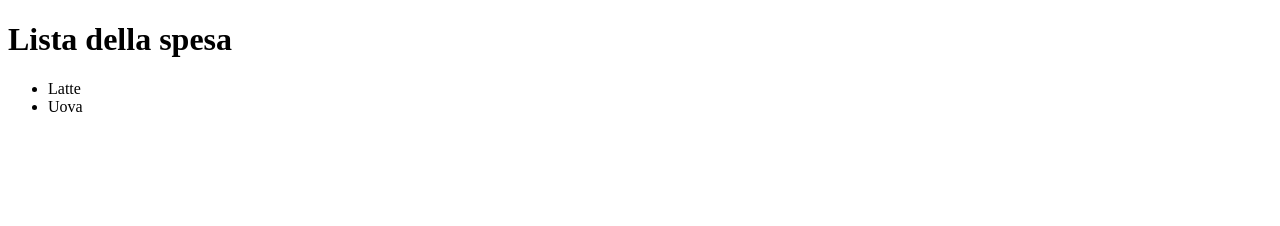
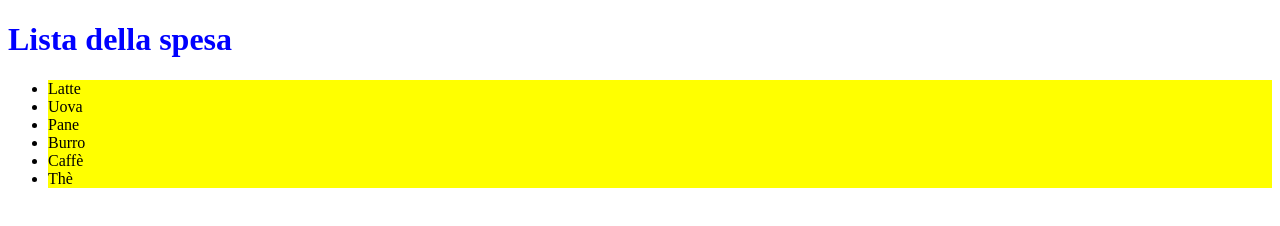
Before and after one commit to babyautic/GithEs, a plain HTML site: page index.html in a window 1280 px wide. Drawn offline with Linux system fonts and the light colour scheme.

Commit message:
Lista Modificata

```diff
--- /dev/null
+++ b/git.css
@@ -0,0 +1,7 @@
+h1 {
+    color: blue;
+}
+
+li {
+    background-color: yellow;
+}
--- a/index.html
+++ b/index.html
@@ -5,12 +5,17 @@
            <meta http-equiv="X-UA-Compatible" content="IE=edge">
            <meta name="viewport" content="width=device-width, initial-scale=1.0">
            <title>Document</title>
+           <link rel="stylesheet" href="git.css" />
      </head>
      <body>
       <h1>Lista della spesa</h1>
       <ul>
         <li>Latte</li>
         <li>Uova</li>
+        <li>Pane</li>
+        <li>Burro</li>
+        <li>Caffè</li>
+        <li>Thè</li>
       </ul>
      </body>
 </html>
```
